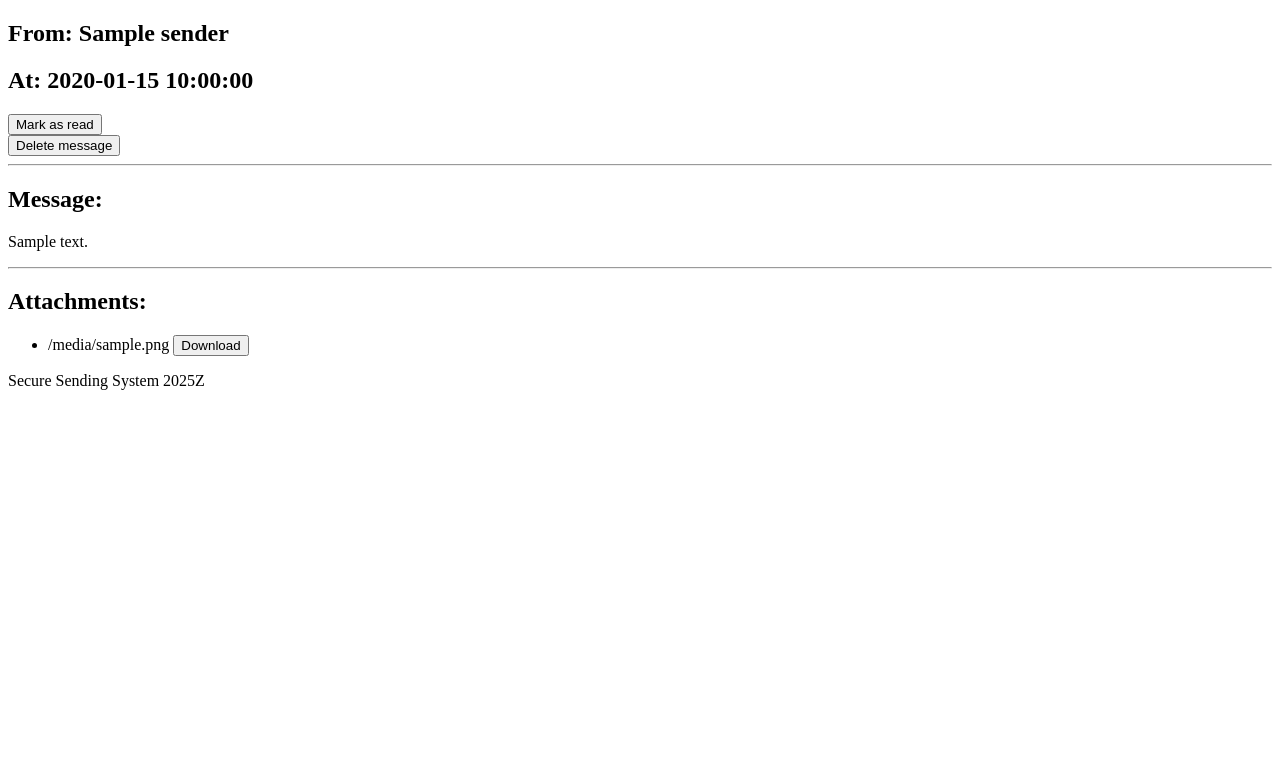
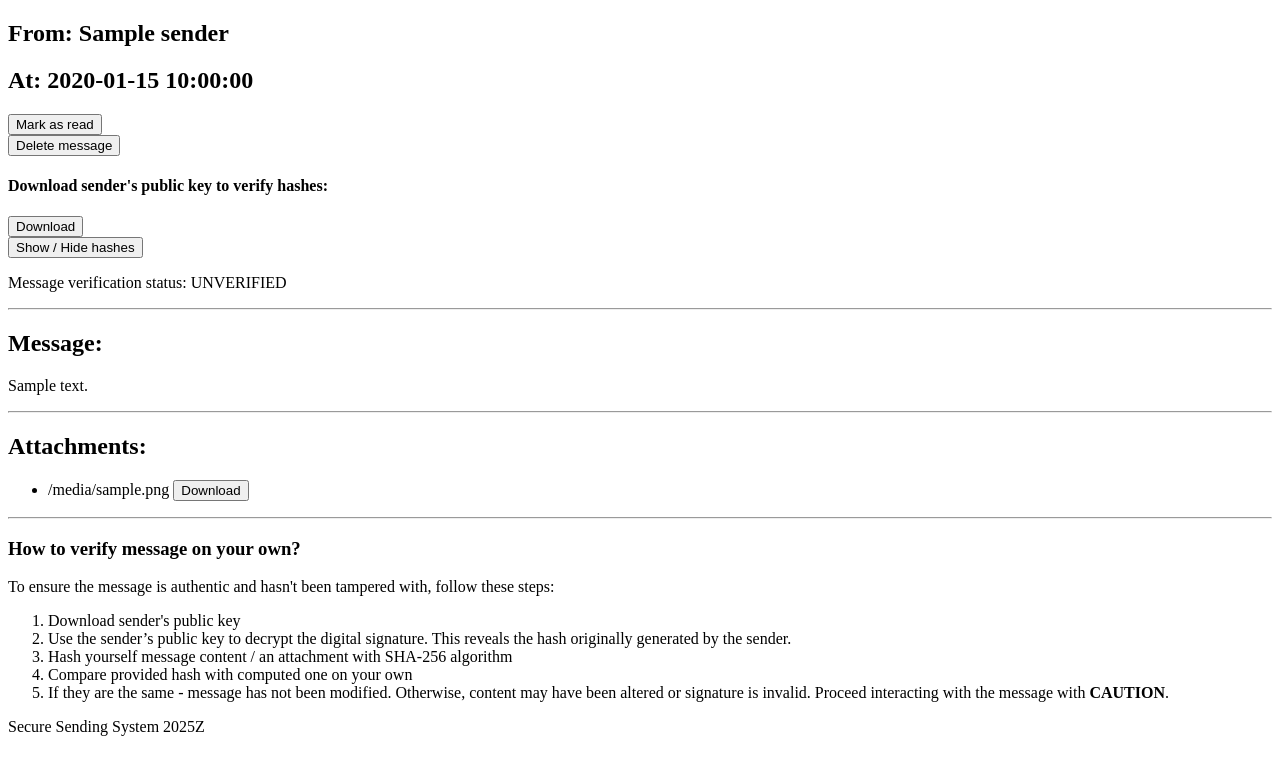
Before and after one commit to Janek0337/secure-sending-system, a Flask app: template client/templates/message_view.html in a window 1280 px wide. Shown: the top 775 px of the page. Run offline with Flask 3, Linux system fonts and the light colour scheme; the template is opened without the code that fills it: most values are stand-ins (such as "Sample title", 1, 10 or a date in 2020).

Commit message:
Implemeted: - message size limitation - verification of message validity

```diff
--- a/client/app.py
+++ b/client/app.py
@@ -72,11 +72,11 @@ def register():
 
     if password != confirmed_password:
         flash("Password and confirmed password are different. Did not register.", "error")
-        return redirect(request.referrer)
+        return redirect(url_for('register'))
 
     if not is_password_secure(password):
         flash("Password is not secure enough. Did not register.", "error")
-        return redirect(request.referrer)
+        return redirect(url_for('register'))
 
     key_manager.create_key()
     try:
@@ -87,10 +87,10 @@ def register():
             return redirect(url_for('login'))
         elif res.status_code == HTTPStatus.CONFLICT:
             flash("User with such username already exists.", "error")
-            return redirect(request.referrer)
+            return redirect(url_for('register'))
         else:
             flash("Error has happened.", "error")
-            return redirect(request.referrer)
+            return redirect(url_for('register'))
     finally:
         key_manager.save_key(username, password)
 
@@ -103,7 +103,7 @@ def message():
     receiver = request.form['receiver']
     content = request.form['message']
 
-    res = requests.get(url = server_address + "/get-key", json=DTOs.KeyTransferDTO(username=receiver, key=None).model_dump())
+    res = requests.post(url = server_address + "/get-key", json=DTOs.KeyTransferDTO(username=receiver, key=None).model_dump())
     if res.status_code == HTTPStatus.OK:
         receiver_key = res.json()['key']
     elif res.status_code == HTTPStatus.NOT_FOUND:
@@ -111,6 +111,7 @@ def message():
     else:
         return f"Server error", HTTPStatus.INTERNAL_SERVER_ERROR
 
+    message_hash = key_manager.hash_and_sign_data(content.encode('utf-8'))
     encrypted_message, message_key = ciphrer.encrypt_data(content.encode("utf-8")) # aes
     encrypted_message_key = key_manager.encrypt_data(message_key, receiver_key.encode("utf-8")) # rsa
 
@@ -118,14 +119,19 @@ def message():
     ready_attachment_list = []
     for attachment in preprocessed_attachments:
         data = attachment[1]
+        attachment_hash = key_manager.hash_and_sign_data(data)
         encrypted_data, data_key = ciphrer.encrypt_data(data) # aes
         encrypted_filename, _ = ciphrer.encrypt_data(attachment[0].encode("utf-8"), data_key)
         encrypted_data_key = key_manager.encrypt_data(data_key, receiver_key) # rsa
-        ready_attachment_list.append(((encode_bytes_to_b64(encrypted_filename), encode_bytes_to_b64(encrypted_data)), encode_bytes_to_b64(encrypted_data_key)))
+        ready_attachment_list.append(((encode_bytes_to_b64(encrypted_filename),
+                                       encode_bytes_to_b64(encrypted_data)),
+                                      encode_bytes_to_b64(encrypted_data_key),
+                                    attachment_hash
+                                     ))
 
     to_send = DTOs.MessageDTO(
         receiver=receiver,
-        content=(encode_bytes_to_b64(encrypted_message), encode_bytes_to_b64(encrypted_message_key)),
+        content=(encode_bytes_to_b64(encrypted_message), encode_bytes_to_b64(encrypted_message_key), message_hash),
         attachments=ready_attachment_list
         )
 
@@ -137,9 +143,13 @@ def message():
     res = requests.post(url=server_address + "/message", json=to_send.model_dump(), cookies=cookies)
     if res.status_code == HTTPStatus.CREATED:
         flash(f"Sent message to {receiver}", "success")
+        return redirect(url_for('menu'))
+    elif res.status_code == HTTPStatus.CONTENT_TOO_LARGE:
+        flash("Either message is too long or attachments too large. Did not send the message", "error")
+        return redirect(url_for('message'))
     else:
         flash(f"Couldn't send message, code: {res.status_code}", "error")
-    return redirect(url_for('menu'))
+        return redirect(url_for('message'))
 
 @app.route('/menu', methods=["GET"])
 def menu():
@@ -177,6 +187,7 @@ def get_the_message(message_id):
     content_bytes = decode_bytes_from_b64(dto.content[0]), decode_bytes_from_b64(dto.content[1])
     decrypted_content_key = key_manager.decrypt_data(content_bytes[1])
     deciphered_content = ciphrer.decrypt_data(content_bytes[0], decrypted_content_key)
+    message_hash = dto.content[2]
 
     # attachments
     good_attachments = []
@@ -184,25 +195,54 @@ def get_the_message(message_id):
         bytes_filename = decode_bytes_from_b64(a[0][0])
         bytes_attachment = decode_bytes_from_b64(a[0][1])
         bytes_key = decode_bytes_from_b64(a[1])
+        attachment_hash = a[2]
 
         decrypted_key = key_manager.decrypt_data(bytes_key)
         deciphered_filename = ciphrer.decrypt_data(bytes_filename, decrypted_key)
         deciphered_attachment = ciphrer.decrypt_data(bytes_attachment, decrypted_key)
 
-        good_attachments.append((deciphered_filename, base64.b64encode(deciphered_attachment)))
+        good_attachments.append(
+            (deciphered_filename, base64.b64encode(deciphered_attachment).decode('utf-8'), attachment_hash,
+             deciphered_attachment))
 
     timestamp = dto.date_sent
     dt_obj = datetime.fromtimestamp(float(timestamp))
     date_str = datetime.strftime(dt_obj, "%d/%m/%Y %H:%M:%S")
 
     message_data = DTOs.ViewMessage(
-        message_id = message_id,
-        sender = dto.sender,
-        content = deciphered_content,
-        attachments = good_attachments,
-        date_sent = date_str
+        message_id=message_id,
+        sender=dto.sender,
+        content=deciphered_content.decode('utf-8'),
+        attachments=good_attachments,
+        date_sent=date_str,
+        content_hash=message_hash
     )
-    return render_template('message_view.html', data=message_data)
+    print(f"Hash: {message_hash}")
+    verified = False
+    username = dto.sender
+    res = requests.post(url=f"{server_address}/get-key",
+                        json=DTOs.KeyTransferDTO(username=username, key=None).model_dump())
+    if res.status_code == HTTPStatus.OK:
+        key = res.json().get("key")
+        verified = key_manager.verify_signature(
+            data=deciphered_content,
+            signature=decode_bytes_from_b64(message_hash),
+            public_key_str=key
+        )
+
+        if verified:
+            for a in good_attachments:
+                if not key_manager.verify_signature(
+                        data=a[3],
+                        signature=decode_bytes_from_b64(a[2]),
+                        public_key_str=key
+                ):
+                    verified = False
+                    break
+    else:
+        flash("Could not verify authenticity of the message", "error")
+
+    return render_template('message_view.html', data=message_data, verified=verified)
 
 @app.route('/mark-read/<int:message_id>', methods=["POST"])
 def mark_read(message_id):
@@ -217,7 +257,7 @@ def mark_read(message_id):
         return redirect(url_for('menu'))
     else:
         flash("Error. Did not apply changes.")
-        return redirect(request.referrer)
+        return redirect(url_for('menu'))
 
 @app.route("/delete-message/<int:message_id>", methods=["POST"])
 def delete_message(message_id):
@@ -232,7 +272,22 @@ def delete_message(message_id):
         return redirect(url_for('menu'))
     else:
         flash(f"Error. Did not delete. Status code: {res.status_code}")
-        return redirect(request.referrer)
+        return redirect(url_for('menu'))
+
+@app.route("/get-key", methods=["POST"])
+def get_key():
+    username = request.form.get("sender")
+    res = requests.post(url=f"{server_address}/get-key", json=DTOs.KeyTransferDTO(username=username, key=None).model_dump())
+    if res.status_code == HTTPStatus.OK:
+        key = res.json().get("key")
+        filename = f"keys/public_key_{username}.pem"
+        with open(filename, "wb") as f:
+            f.write(key.encode("utf-8"))
+            flash(f"Key downloaded to file: {filename}", "success")
+            return redirect(url_for('menu'))
+    else:
+        flash("Error. Did not download key.")
+        return redirect(url_for('menu'))
 
 if __name__ == "__main__":
     app.run(debug=True, port=3045)
--- a/client/templates/message_view.html
+++ b/client/templates/message_view.html
@@ -1,7 +1,7 @@
 {% extends 'base.html' %}
 
 {% block title %}View message{% endblock %}
-
+{% set show_hashes = False %}
 {% block content %}
 <h2>From: {{ data.sender }}</h2>
 <h2>At: {{ data.date_sent }}</h2>
@@ -12,27 +12,60 @@
 <form action="/delete-message/{{ data.message_id }}" method="POST">
     <button type="submit">Delete message</button>
 </form>
+<h4>Download sender's public key to verify hashes:</h4>
+<form action="/get-key" method="POST">
+    <input type="hidden" name="sender" value="{{ data.sender }}">
+    <button type="submit">Download</button>
+</form>
+<button onclick="toggleHashes()">Show / Hide hashes</button>
+<p>
+    Message verification status:
+    {% if verified %}
+        <span>Verified</span>
+    {% else %}
+        <span>UNVERIFIED</span>
+    {% endif %}
+</p>
 <hr>
 <h2>Message:</h2>
 <p>{{ data.content }}</p>
-
+<div class="hash-container" style="display: none;">
+    <h5>Message hash:</h5>
+    {{ data.content_hash }}
+</div>
 <hr>
 <h2>Attachments:</h2>
 {% if data.attachments %}
 <ul class="list-group">
-    {% for filename, filecontent in data.attachments %}
+    {% for filename, filecontent, file_hash, _ in data.attachments %}
     <li class="list-group-item d-flex justify-content-between align-items-center">
         {{ filename }}
         <button class="btn btn-primary btn-sm"
                 onclick="downloadFile('{{ filename }}', '{{ filecontent }}')">
             Download
         </button>
+        <div class="hash-container" style="display: none;">
+            <h5>Attachment hash:</h5>
+            <p>{{ file_hash }}</p>
+        </div>
     </li>
     {% endfor %}
 </ul>
 {% else %}
 <p>No attachments</p>
 {% endif %}
+
+<hr>
+
+<h3>How to verify message on your own?</h3>
+To ensure the message is authentic and hasn't been tampered with, follow these steps:
+<ol>
+    <li>Download sender's public key</li>
+    <li>Use the sender’s public key to decrypt the digital signature. This reveals the hash originally generated by the sender.</li>
+    <li>Hash yourself message content / an attachment with SHA-256 algorithm</li>
+    <li>Compare provided hash with computed one on your own</li>
+    <li>If they are the same - message has not been modified. Otherwise, content may have been altered or signature is invalid. Proceed interacting with the message with <b>CAUTION</b>.</li>
+</ol>
 <script>
 function downloadFile(filename, base64Content) {
     const byteCharacters = atob(base64Content);
@@ -52,5 +85,16 @@ function downloadFile(filename, base64Content) {
     link.click();
     document.body.removeChild(link);
 }
+
+function toggleHashes() {
+    var elements = document.getElementsByClassName("hash-container");
+    for (var i = 0; i < elements.length; i++) {
+        if (elements[i].style.display === "none") {
+            elements[i].style.display = "block";
+        } else {
+            elements[i].style.display = "none";
+        }
+    }
+}
 </script>
 {% endblock %}
--- a/server/DbController.py
+++ b/server/DbController.py
@@ -25,6 +25,7 @@ def prepare_database():
                 key TEXT NOT NULL,
                 date_sent DATETIME NOT NULL,
                 is_read INTEGER DEFAULT 0,
+                hash TEXT,
                 FOREIGN KEY (sender_id) REFERENCES app_users(user_id),
                 FOREIGN KEY (receiver_id) REFERENCES app_users(user_id)
             );
@@ -35,6 +36,7 @@ def prepare_database():
                 name TEXT NOT NULL,
                 content TEXT NOT NULL,
                 key TEXT NOT NULL,
+                hash TEXT,
                 FOREIGN KEY (message_id) REFERENCES messages(message_id)
             );
             """
```
Also changed, not shown: client/KeyManager.py (+20 -0 lines), client/templates/messenger.html (+25 -31 lines), server/app.py (+19 -1 lines), server/services/MessageService.py (+15 -8 lines), shared/DTOs.py (+6 -5 lines).
